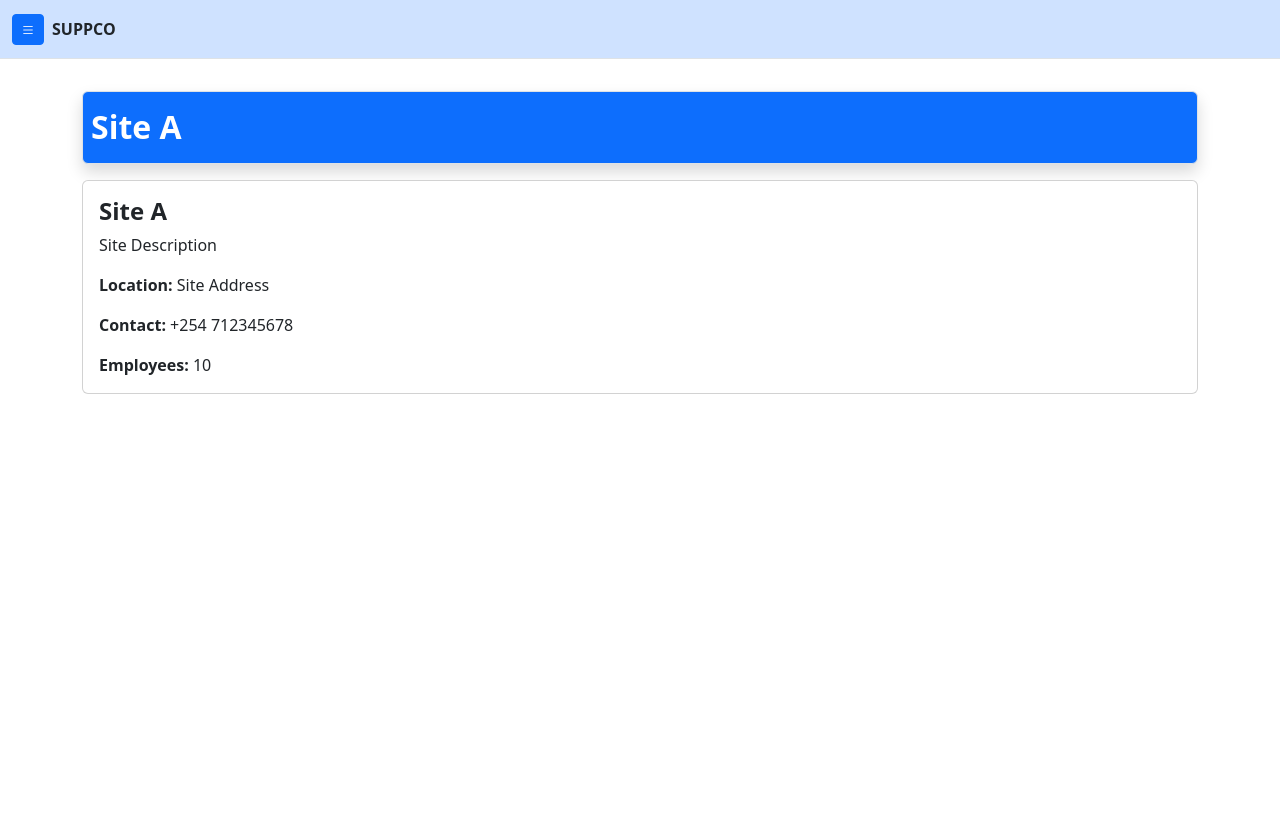
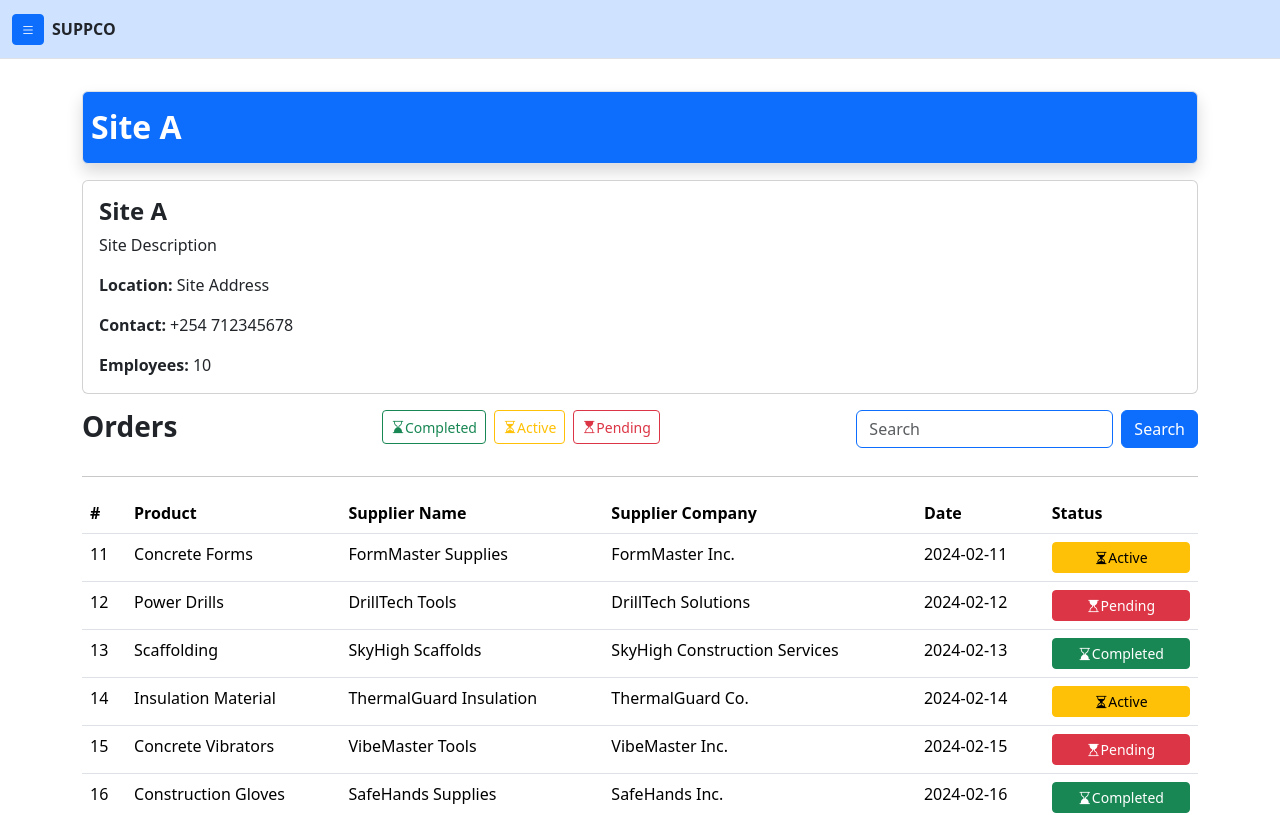
Before and after one commit to dalienst/suppco-contractor, a React (Create React App) app: page /sites/1/detail in a window 1280 px wide. Shown: the top 815 px of the page. Built offline with nearby package versions, Linux system fonts and the light colour scheme.

Commit message:
add items to sitedetail page

```diff
--- a/src/pages/SiteDetail.jsx
+++ b/src/pages/SiteDetail.jsx
@@ -1,10 +1,12 @@
-import React from "react";
+import React, { useState } from "react";
 import { useParams } from "react-router-dom";
 import { siteData } from "../data/SiteData";
 import PageBanner from "../components/pages/PageBanner";
 
 function SiteDetail() {
   const { siteId } = useParams();
+  const [statusFilter, setStatusFilter] = useState(null);
+  const [searchQuery, setSearchQuery] = useState("");
 
   const selectedSiteId = parseInt(siteId);
   const selectedSite = siteData.find((site) => site.id === selectedSiteId);
@@ -12,6 +14,40 @@ function SiteDetail() {
   if (!selectedSite) {
     return <div>Site not found</div>;
   }
+
+  const siteOrders = selectedSite.orders;
+
+  const filteredOrderData = siteOrders.filter((item) => {
+    // Filter by status
+    if (statusFilter && item.status !== statusFilter) {
+      return false;
+    }
+
+    // Filter by search query (case-insensitive)
+    if (
+      searchQuery &&
+      !(
+        item.product.toLowerCase().includes(searchQuery.toLowerCase()) ||
+        item.supplierName.toLowerCase().includes(searchQuery.toLowerCase()) ||
+        item.supplierCompany.toLowerCase().includes(searchQuery.toLowerCase())
+      )
+    ) {
+      return false;
+    }
+
+    return true;
+  });
+
+  const handleFilterClick = (status) => {
+    setStatusFilter(status);
+  };
+
+  const handleSearchSubmit = (e) => {
+    e.preventDefault();
+    // Perform search based on the searchQuery state
+    // You can customize this logic if needed
+  };
+
   return (
     <>
       <div className="container py-3">
@@ -38,8 +74,123 @@ function SiteDetail() {
           </div>
         </section>
 
+        <section className="mb-3">
+          <div className="d-flex flex-md-row flex-column justify-content-between">
+            <div className="mb-2">
+              <h3 className="fw-bold me-2">Orders</h3>
+            </div>
 
+            {/* creating filters for the table */}
+            <div className="mb-3 d-flex">
+              <button
+                className={`btn mx-1 btn-sm ${
+                  statusFilter === "Completed"
+                    ? "btn-success"
+                    : "btn-outline-success"
+                }`}
+                onClick={() => handleFilterClick("Completed")}
+              >
+                <i className="bi bi-hourglass-bottom fst-normal">Completed</i>
+              </button>
+              <button
+                className={`btn mx-1 btn-sm ${
+                  statusFilter === "Active"
+                    ? "btn-warning"
+                    : "btn-outline-warning"
+                }`}
+                onClick={() => handleFilterClick("Active")}
+              >
+                <i className="bi bi-hourglass-split fst-normal">Active</i>
+              </button>
+              <button
+                className={`btn mx-1 btn-sm ${
+                  statusFilter === "Pending"
+                    ? "btn-danger"
+                    : "btn-outline-danger"
+                }`}
+                onClick={() => handleFilterClick("Pending")}
+              >
+                <i className="bi bi-hourglass-top fst-normal">Pending</i>
+              </button>
+            </div>
+            {/* end */}
 
+            {/* Search form */}
+            <div className="mb-2">
+              <form
+                role="search"
+                className="d-flex"
+                onSubmit={handleSearchSubmit}
+              >
+                <input
+                  type="search"
+                  placeholder="Search"
+                  className="form-control border-primary me-2"
+                  onChange={(e) => setSearchQuery(e.target.value)}
+                />
+                <button className="btn btn-primary" type="submit">
+                  Search
+                </button>
+              </form>
+            </div>
+          </div>
+          <hr />
+
+          {/* site orders table */}
+
+          <div className="table-responsive">
+            <table className="table">
+              <thead>
+                <tr>
+                  <th>#</th>
+                  <th>Product</th>
+                  <th>Supplier Name</th>
+                  <th>Supplier Company</th>
+                  <th>Date</th>
+                  <th>Status</th>
+                </tr>
+              </thead>
+              <tbody>
+                {filteredOrderData.map((item) => (
+                  <>
+                    <tr key={item.id}>
+                      <td>{item.id}</td>
+                      <td>{item.product}</td>
+                      <td>{item.supplierName}</td>
+                      <td>{item.supplierCompany}</td>
+                      <td>{item.date}</td>
+                      <td>
+                        {item.status === "Pending" ? (
+                          <>
+                            <button className="btn btn-sm btn-danger w-100">
+                              <i className="bi bi-hourglass-top fst-normal">
+                                Pending
+                              </i>
+                            </button>
+                          </>
+                        ) : item.status === "Active" ? (
+                          <>
+                            <button className="btn btn-sm btn-warning w-100">
+                              <i className="bi bi-hourglass-split fst-normal">
+                                Active
+                              </i>
+                            </button>
+                          </>
+                        ) : (
+                          <button className="btn btn-sm btn-success w-100">
+                            <i className="bi bi-hourglass-bottom fst-normal">
+                              Completed
+                            </i>
+                          </button>
+                        )}
+                      </td>
+                    </tr>
+                  </>
+                ))}
+              </tbody>
+            </table>
+          </div>
+        </section>
       </div>
     </>
   );
```
